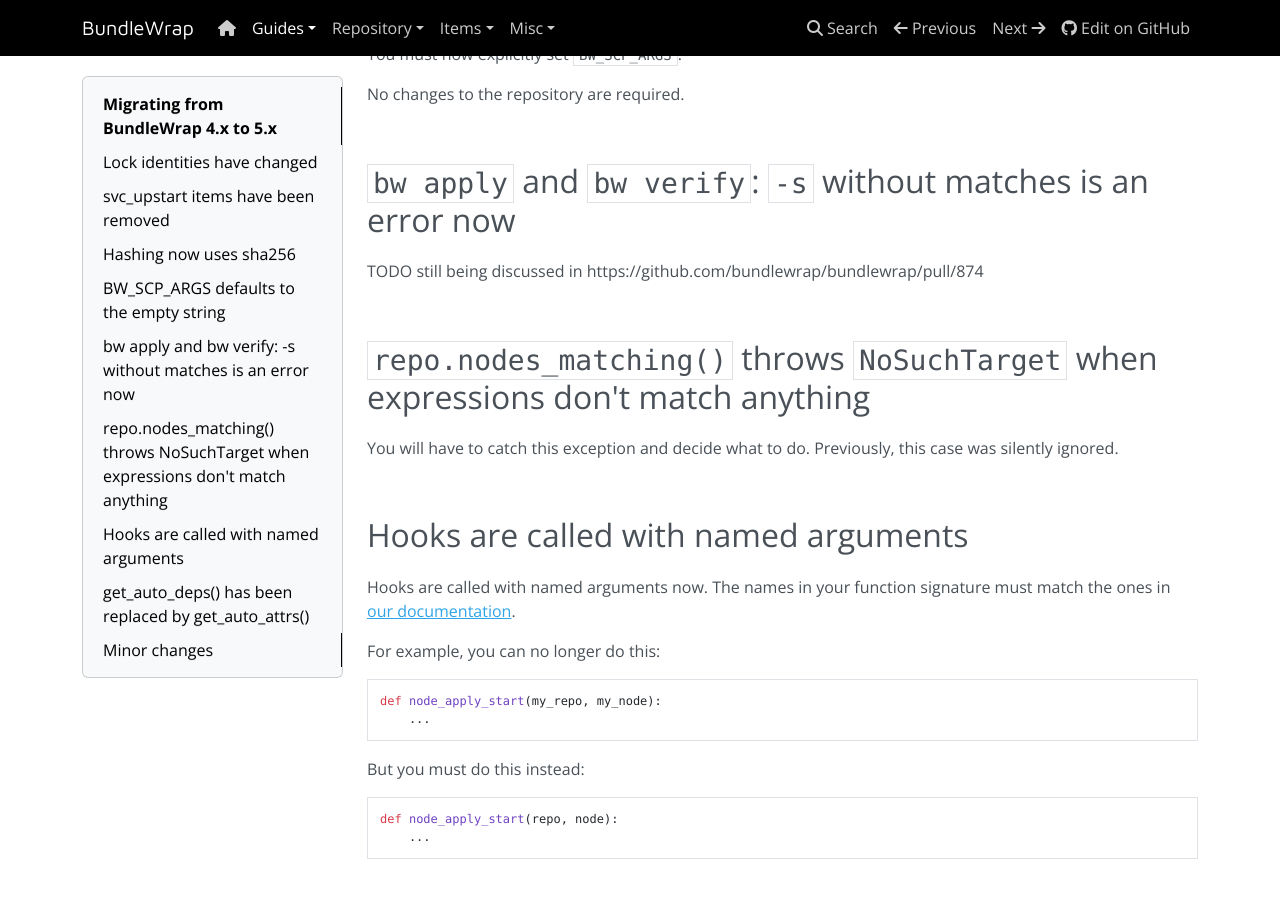
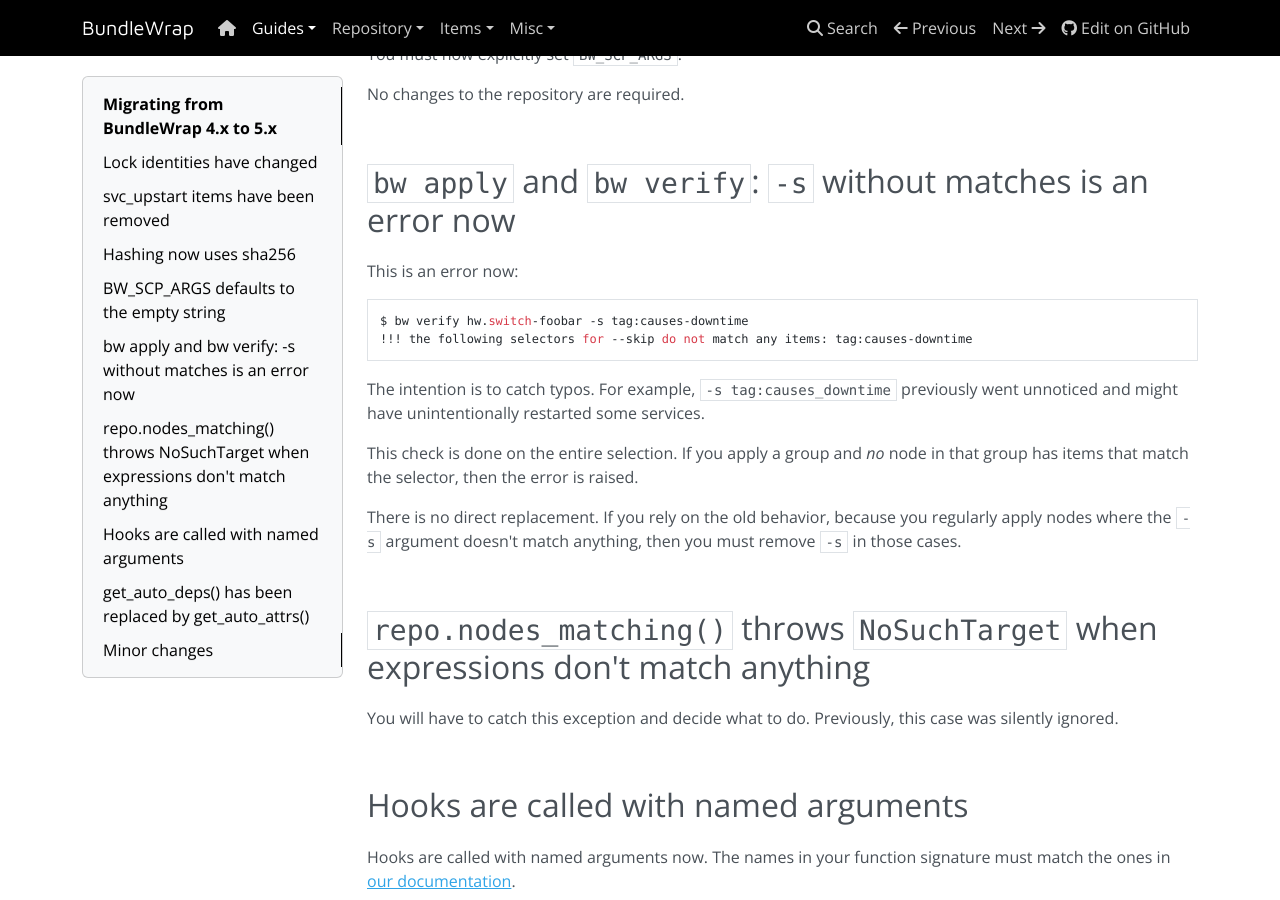
Before and after one commit to bundlewrap/bundlewrap, an MkDocs documentation site: the page built from docs/content/guide/migrate_45.md, in a window 1280 px wide and 900 px high, scrolled down 1146 px. Built offline with MkDocs 1.6.1, drawn with Linux system fonts in a browser that asks for light colours; nearby versions of some CDN libraries.

Commit message:
migrate_45: Finish section on `-s` raising errors

```diff
--- a/docs/content/guide/migrate_45.md
+++ b/docs/content/guide/migrate_45.md
@@ -44,7 +44,16 @@
 
 ## `bw apply` and `bw verify`: `-s` without matches is an error now
 
-TODO still being discussed in https://github.com/bundlewrap/bundlewrap/pull/874
+This is an error now:
+
+    $ bw verify hw.switch-foobar -s tag:causes-downtime
+    !!! the following selectors for --skip do not match any items: tag:causes-downtime
+
+The intention is to catch typos. For example, `-s tag:causes_downtime` previously went unnoticed and might have unintentionally restarted some services.
+
+This check is done on the entire selection. If you apply a group and *no* node in that group has items that match the selector, then the error is raised.
+
+There is no direct replacement. If you rely on the old behavior, because you regularly apply nodes where the `-s` argument doesn't match anything, then you must remove `-s` in those cases.
 
 <br>
 
```
